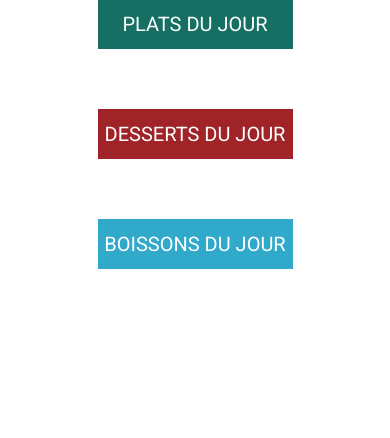
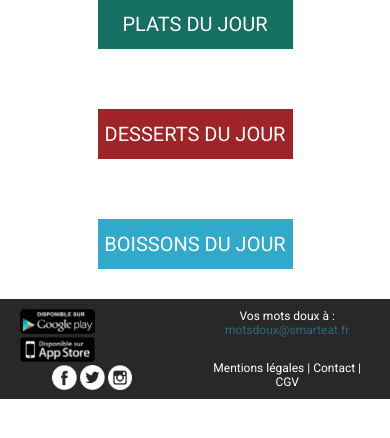
Before and after one commit to AnthonySpault/SmartEat, a PHP site: page /?action=home in a window 390 px wide. Shown: the part 305-743 px from the top of the page. Run offline with PHP 8.4, Linux system fonts and the light colour scheme; data that the repository does not hold is empty; some libraries are stand-ins or nearby versions.

Commit message:
home page mobile finished

```diff
--- a/assets/css/style.css
+++ b/assets/css/style.css
@@ -139,6 +139,56 @@ body {
 	transition: all .3s ease;
 }
 
+/* FOOTER */
+
+#mobile-footer {
+    width: 100%;
+    height: 100px;
+    display: flex;
+    justify-content: space-between;
+    align-items: center;
+    background: #282828;
+    color: white;
+    font-size: 12px;
+}
+
+#mobile-footer img {
+    height: 25px;
+}
+
+#mobile-footer a {
+    color: white;
+    text-decoration: none;
+}
+
+#mobile-footer a:visited {
+    color: white;
+    text-decoration: none;
+}
+
+#mobile-footer .left {
+    display: flex;
+    flex-direction: column;
+    align-items: center;
+    justify-content: space-between;
+    height: 80%;
+    padding: 0 20px;
+}
+
+#mobile-footer .right {
+    display: flex;
+    flex-direction: column;
+    justify-content: space-between;
+    align-items: center;
+    height: 80%;
+    padding: 0 20px;
+    text-align: center;
+}
+
+#mobile-footer .right .mail {
+    color: #2d697a;
+}
+
 /* HOME PAGE */
 
 .rslides {
@@ -228,7 +278,7 @@ body {
 }
 
 .items {
-    width: 320px;
+    width: 315px;
     align-self: center;
 }
 
--- a/views/layout.html.twig
+++ b/views/layout.html.twig
@@ -30,7 +30,23 @@
 
         {% block content %}{% endblock %}
 
-
+        <footer id="mobile-footer">
+            <div class="left">
+                <div class="appstores">
+                    <a href="#"><img src="assets/images/android.png" alt="Play Store"></a>
+                    <a href="#"><img src="assets/images/apple.png" alt="App Store"></a>
+                </div>
+                <div class="social">
+                    <a href="#"><img src="assets/images/facebook.png" alt="Facebook"></a>
+                    <a href="#"><img src="assets/images/twitter.png" alt="Twitter"></a>
+                    <a href="#"><img src="assets/images/instagram.png" alt="Instagram"></a>
+                </div>
+            </div>
+            <div class="right">
+                <p>Vos mots doux à :<br /><a class="mail" href="mailto:motsdoux@smarteat.fr">motsdoux@smarteat.fr</a></p>
+                <p><a href="#">Mentions légales</a> | <a href="#">Contact</a> | <a href="#">CGV</a></p>
+            </div>
+        </footer>
 
     </body>
 </html>
```
Also changed, not shown: Controller/DefaultController.php (indentation only), assets/images/android.png (added), assets/images/apple.png (added), assets/images/facebook.png (added), assets/images/instagram.png (added), assets/images/twitter.png (added).
